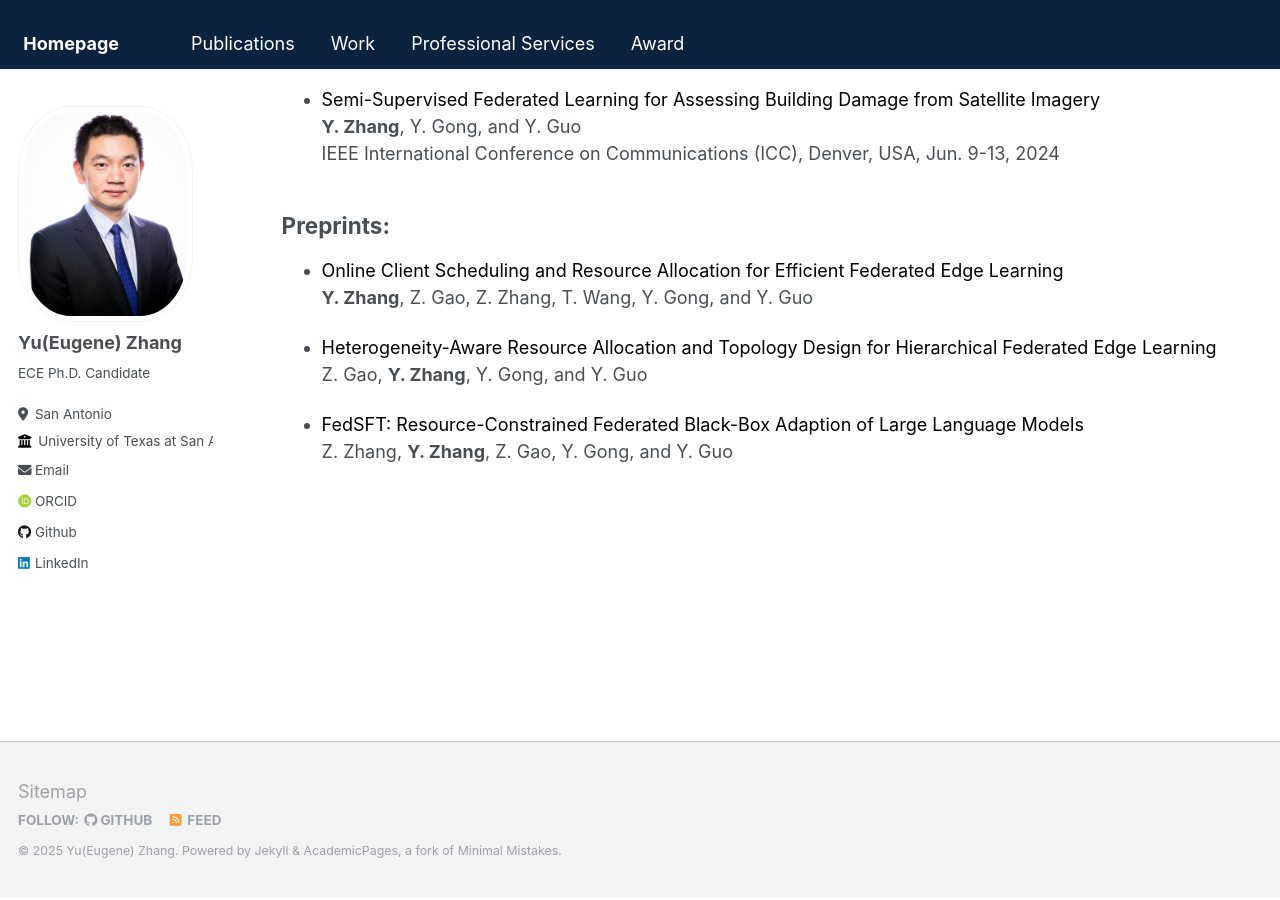
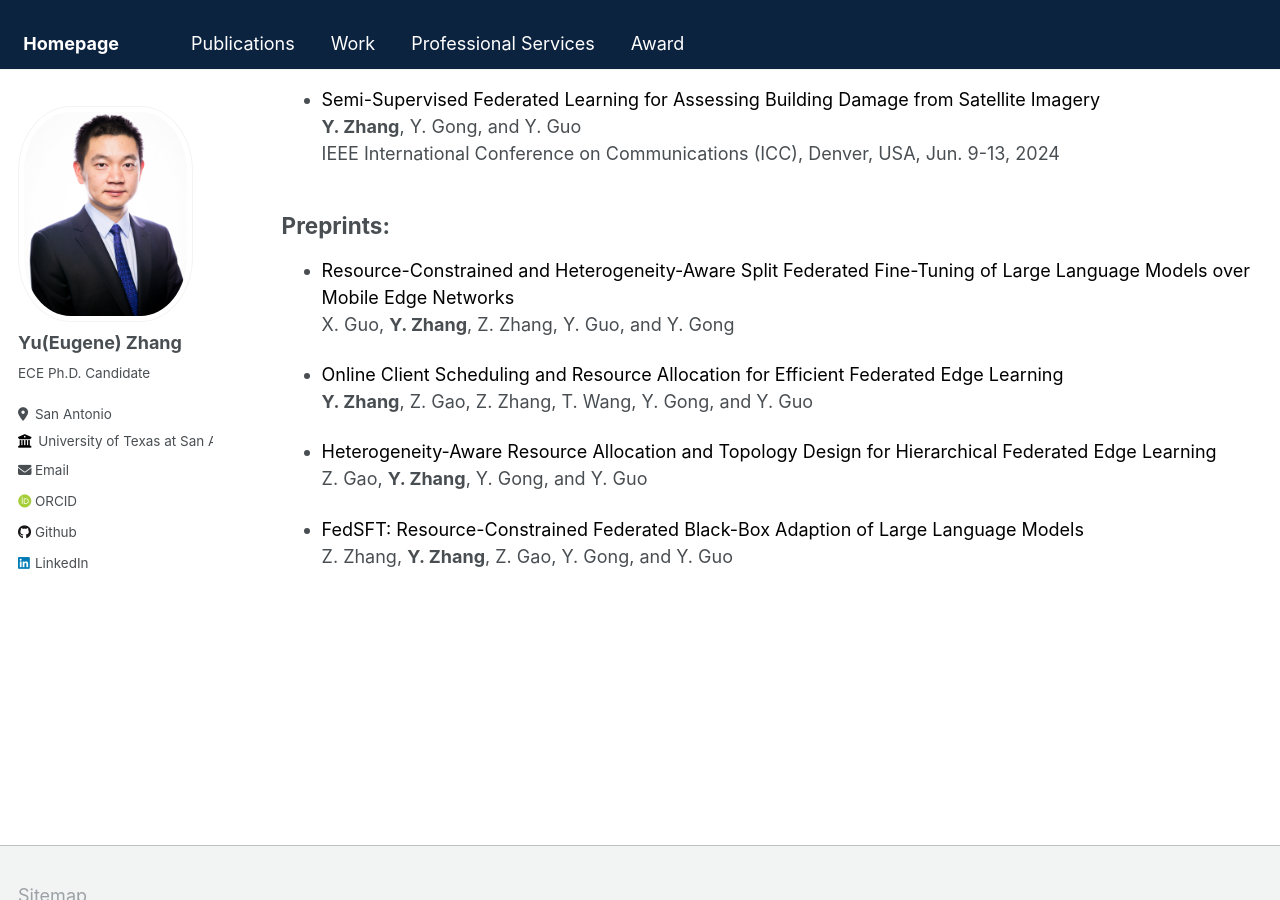
Before and after one commit to Yu-Zhang-Eugene/yu-zhang-eugene.github.io, a Jekyll site: the page built from _pages/publications.md, in a window 1280 px wide and 900 px high, scrolled down 826 px. Built offline with Jekyll 4.4.1, drawn with Linux system fonts in a browser that asks for light colours; some web fonts are replaced.

Commit message:
Update publications.md

```diff
--- a/_pages/publications.md
+++ b/_pages/publications.md
@@ -42,6 +42,9 @@ IEEE International Conference on Communications (ICC), Denver, USA, Jun. 9-13, 2
 
 Preprints:
 ------
+- <span style="color: black;"> Resource-Constrained and Heterogeneity-Aware Split Federated Fine-Tuning of Large Language Models over Mobile Edge Networks </span>
+  X. Guo, __Y. Zhang__, Z. Zhang, Y. Guo, and Y. Gong
+
 - <span style="color: black;"> Online Client Scheduling and Resource Allocation for Efficient Federated Edge Learning </span>
   __Y. Zhang__, Z. Gao, Z. Zhang, T. Wang, Y. Gong, and Y. Guo
 
```
